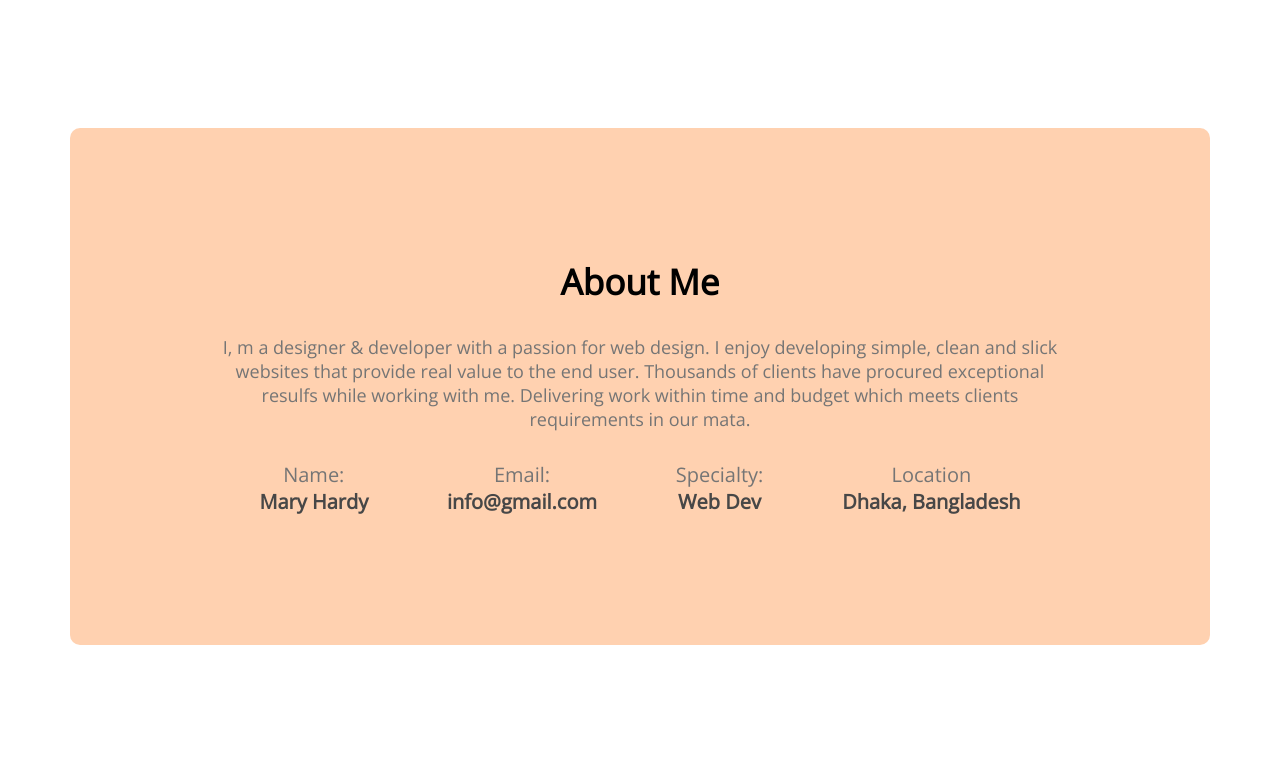
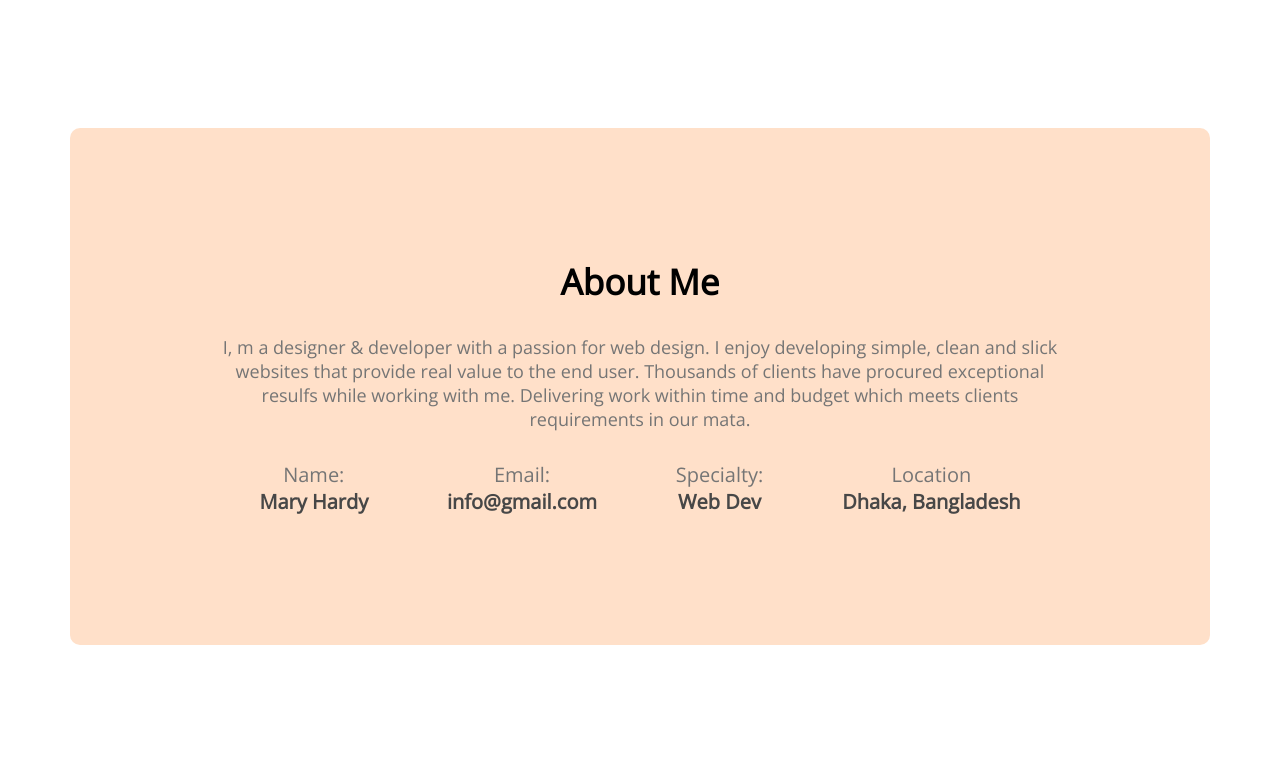
Before and after one commit to mahirshahriyaar/developer-portfolio, a plain HTML site: page index.html in a window 1280 px wide. Shown: the part 842-1614 px from the top of the page. Drawn offline with nearby package versions, Linux system fonts and the light colour scheme; files whose address does not match are found by name.

Commit message:
color add

```diff
--- a/index.html
+++ b/index.html
@@ -107,7 +107,7 @@
                     <p class="skill-title">Node.js</p>
                     <p class="skill-description">Molestias soluta tenetur, eos autem nesciunt esse temporibus nam dolorum eaque dignissimos amet officia? Dignissimos.</p>
                 </div>
-            </div>
+            </div>GO
         </section>
 
         <!-- Resume Section -->
--- a/styles/portfolio.css
+++ b/styles/portfolio.css
@@ -106,7 +106,7 @@ main{
 .about{
     text-align: center;
     margin-top: 130px;
-    background: #ffd1b0;
+    background: #ffe0c9;
     border-radius: 10px;
     padding: 130px 150px;
 }
@@ -158,6 +158,7 @@ main{
 .skills-container{
     display: flex;
     gap: 24px;
+    /* gap between */
 }
 .skill{
     background: #FFFFFF;
```
